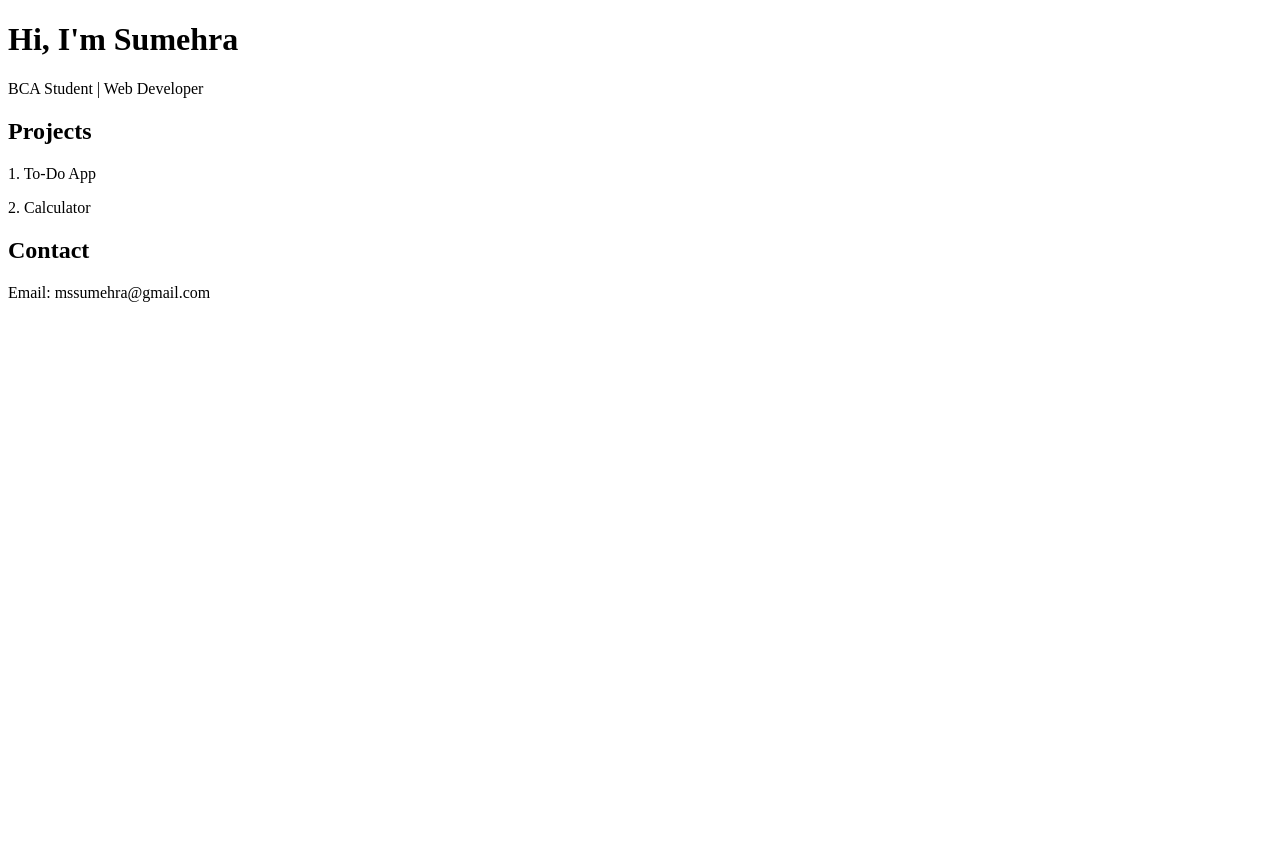
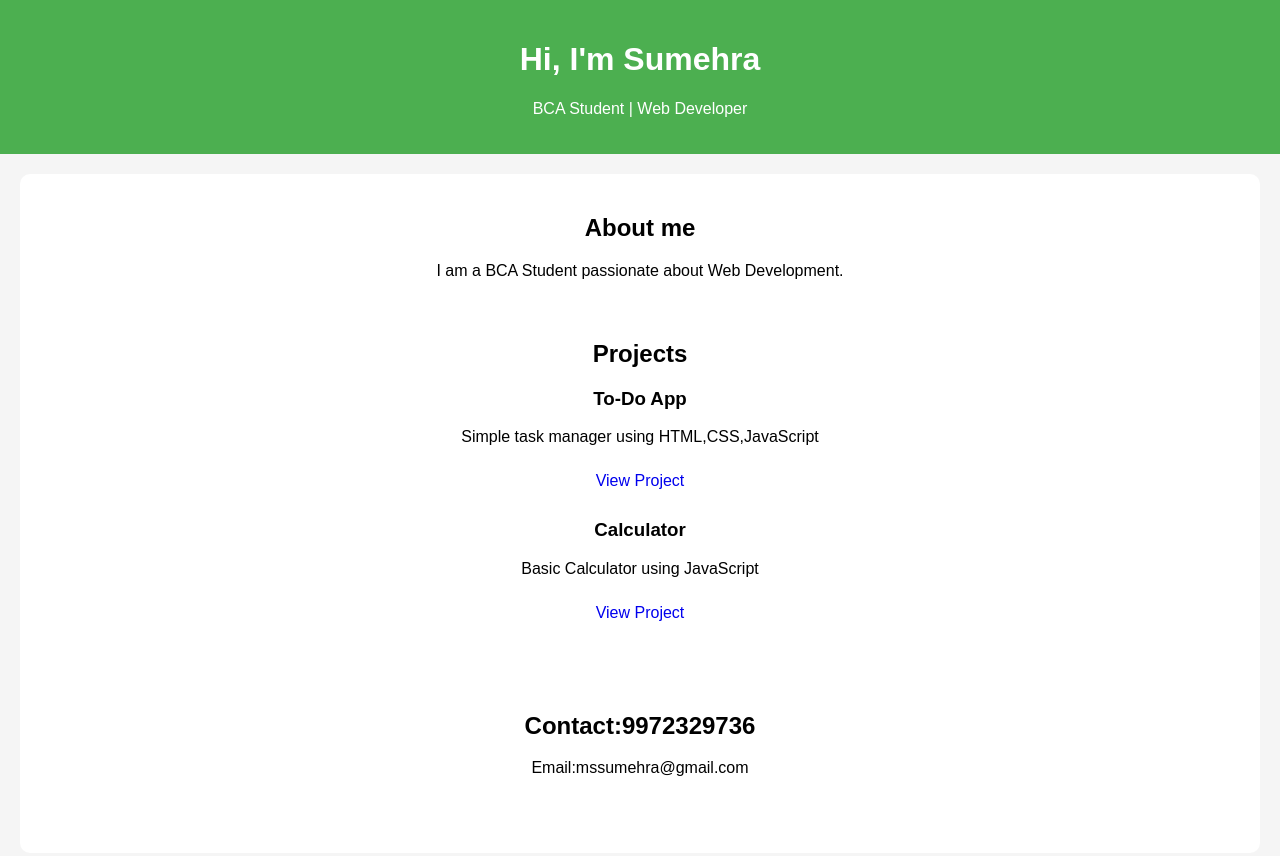
Before and after one commit to sumehra12345/portfolio, a plain HTML site: page index.html in a window 1280 px wide. Before the commit the page ends 800 px from the top, so only its background shows below. Drawn offline with Linux system fonts and the light colour scheme.

Commit message:
Update index.html

```diff
--- a/index.html
+++ b/index.html
@@ -2,18 +2,64 @@
 <html>
 <head>
      <title>My Portfolio</title>
-    </head>
-   <body>
+      <style>
+   body{
+      font-family:Arial;
+      background-color: #f5f5f5;
+      margin:0;
+     text-align:center;
+    }
+header{
+     background-color: #4CAF50;
+     color:white;
+     padding:20px;
+}
+ section{
+     margin:20px;
+     padding:20px;
+     background:white;
+     border-radius:10px;
+    }
+a{
+ display:inline-block;
+ margin:10px;
+ padding:10px, 15px;
+ background:#4CAF50
+ color:white;
+ text-decoration:none;
+ border-radius:5px;
+}
+</style>
 
+</head>
+
+<body>
+
+<header>
 <h1>Hi, I'm Sumehra </h1>
 <p>BCA Student  | Web Developer</p>
+</header>
 
+<section>
+<h2>About me</h2>
+<p>I am a BCA Student passionate about Web Development.</p>
+</header>
+
+<section>
 <h2>Projects</h2>
-<p>1. To-Do App</p>
-<p>2. Calculator</p>
 
-<h2>Contact</h2>
-<p>Email: mssumehra@gmail.com</p>
+<h3>To-Do App</h3>
+<p>Simple task manager using HTML,CSS,JavaScript</p>
+<a href="#">View Project</a>
 
+<h3>Calculator</h3>
+<p>Basic Calculator using JavaScript</p>
+<a href="#">View Project</a>
+</section>
+
+<section>
+<h2>Contact:9972329736</h2>
+<p>Email:mssumehra@gmail.com</p>
+</section>
 </body>
 </html>
```
